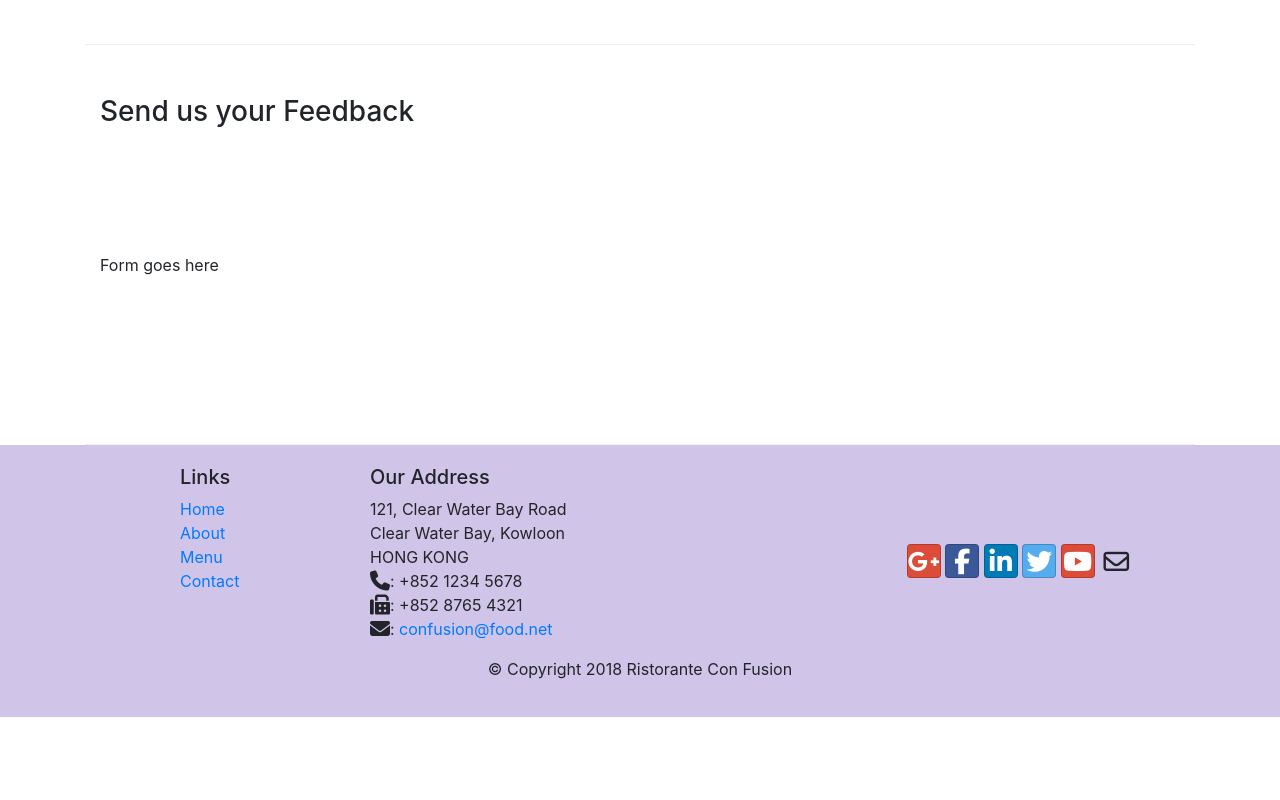
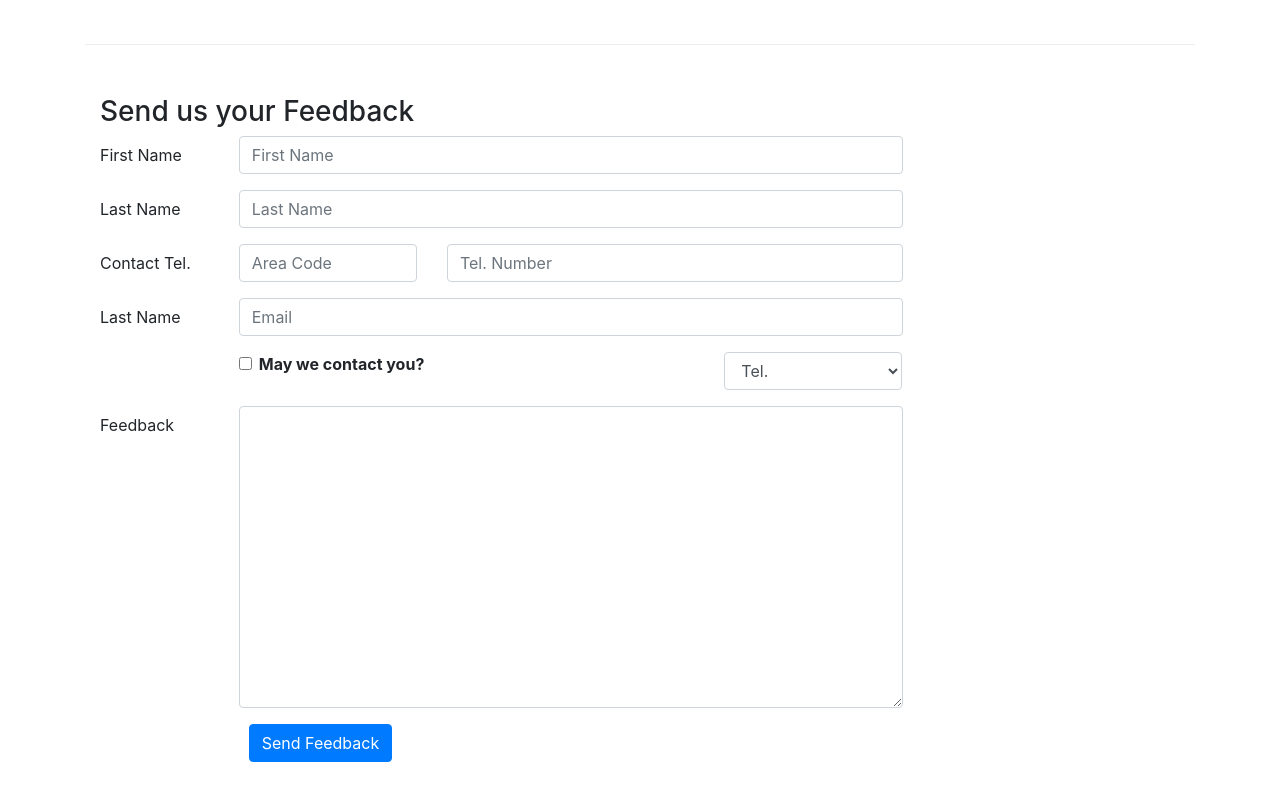
Before and after one commit to yashg160/Bootstrap4, a plain HTML site: page contactus.html in a window 1280 px wide. Shown: the part 820-1620 px from the top of the page. Before the commit the page ends 1537 px from the top, so only its background shows below. Drawn offline with nearby package versions, Linux system fonts and the light colour scheme.

Commit message:
Added Form

```diff
--- a/contactus.html
+++ b/contactus.html
@@ -95,7 +95,67 @@
               <h3>Send us your Feedback</h3>
            </div>
             <div class="col-12 col-md-9">
-                Form goes here
+                <form>
+                    <div class="form-group row">
+                        <label for="firstname" class="col-md-2 col-form-label">First Name</label>
+                        <div class="col-md-10">
+                            <input type="text" name="firstname" class="form-control" id="firstname" placeholder="First Name">
+                        </div>
+                    </div>
+                    <div class="form-group row">
+                        <label for="lastname" class="col-md-2 col-form-label">Last Name</label>
+                        <div class="col-md-10">
+                            <input type="text" name="lastname" class="form-control" id="lastname" placeholder="Last Name">
+                        </div>
+                    </div>
+
+                    <div class="form-group row">
+                        <label for="telnum" class="col-12 col-md-2 col-form-label">Contact Tel.</label>
+                        <div class="col-5 col-md-3">
+                            <input type="tel" name="areacode" class="form-control" id="areacode" placeholder="Area Code">
+                        </div>
+                        <div class="col-7 col-md-7">
+                            <input type="tel" name="telnum" class="form-control" id="telnum" placeholder="Tel. Number">
+                        </div>
+                    </div>
+
+                    <div class="form-group row">
+                        <label for="emailid" class="col-md-2 col-form-label">Last Name</label>
+                        <div class="col-md-10">
+                            <input type="email" name="emailid" class="form-control" id="emailid" placeholder="Email">
+                        </div>
+                    </div>
+
+                        <div class="form-group row">
+                            <div class="col-md-6 offset-md-2">
+                                <div class="form-check">
+                                    <input type="checkbox" name="approve" id="approve" class="form-check-input" value="">
+                                    <label class="form-check-label" for="approve"><strong>May we contact you?</strong></label>
+                                </div>
+                            </div>
+
+                            <div class="col-md-3 offset-md-1">
+                                <select class="form-control">
+                                    <option>Tel.</option>
+                                    <option>Email</option>
+                                </select>
+                            </div>
+                        </div>
+                    <div class="form-group row">
+                        <label for="feedback" class="col-md-2 col-form-label">Feedback</label>
+                        <div class="col-md-10">
+                            <textarea name="feedback" class="form-control" id="feedback" rows="12"></textarea>
+                        </div>
+                    </div>
+
+                    <div class="form-group-row">
+                        <div class="offset-md-2 col-md-10">
+                            <button type="submit" class="btn btn-primary">
+                                Send Feedback
+                            </button>
+                        </div>
+                    </div>
+                </form>
             </div>
              <div class="col-12 col-md">
             </div>
```
